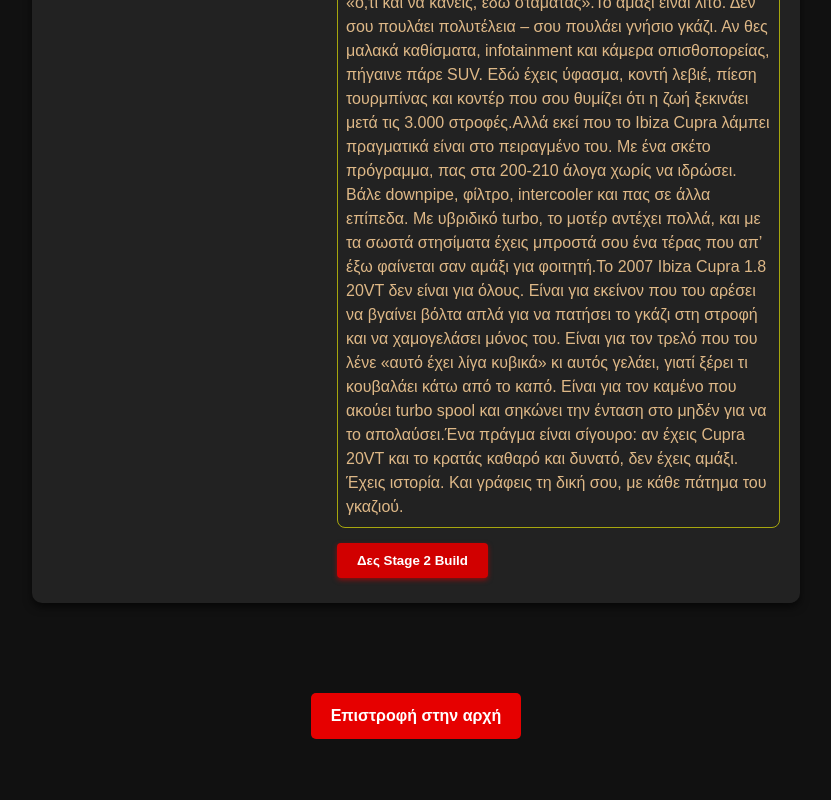
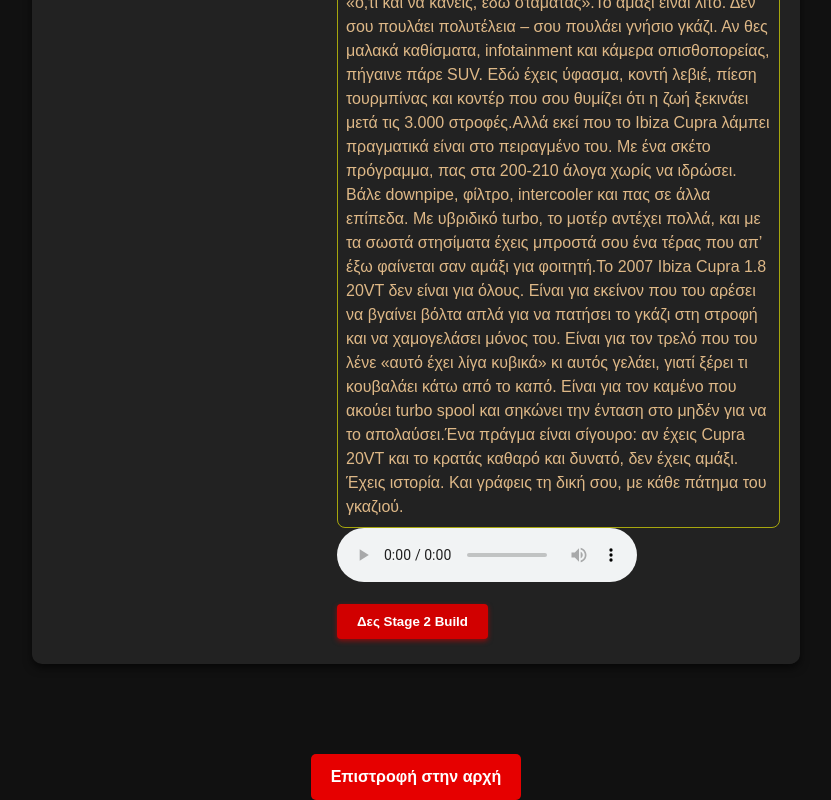
Before and after one commit to stavrosmourtikas/Racing-Legends, a plain HTML site: page index.html in a window 1280 px wide. Shown: the part 6202-7002 px from the top of the page, without its empty margins (224-1055 px from the left). Before the commit the page ends 6941 px from the top, so only its background shows below. Drawn offline with Linux system fonts and the light colour scheme.

Commit message:
Update index.html

```diff
--- a/index.html
+++ b/index.html
@@ -395,6 +395,10 @@
                          την ένταση στο μηδέν για να το απολαύσει.Ένα πράγμα είναι σίγουρο: αν έχεις Cupra 20VT και το κρατάς καθαρό και δυνατό,
                          δεν έχεις αμάξι. Έχεις ιστορία. Και γράφεις τη δική σου, με κάθε πάτημα του γκαζιού.
                         </p>
+                        <audio controls>
+                                <source src="audio/ibiza.mp3" type="audio/mpeg">
+                             Ο browser σου δεν υποστηρίζει audio element
+                        </audio>
                         <button onclick="toggleStage2('stage2-ibiza')" class="stage2-btn">Δες Stage 2 Build</button>
                         <div id="stage2-ibiza" style="display: none; margin-top: 20px;">
                             <h3 style="text-decoration: underline;">Stage 2 Setup – Cupra 1.8 20VT</h3>
```
